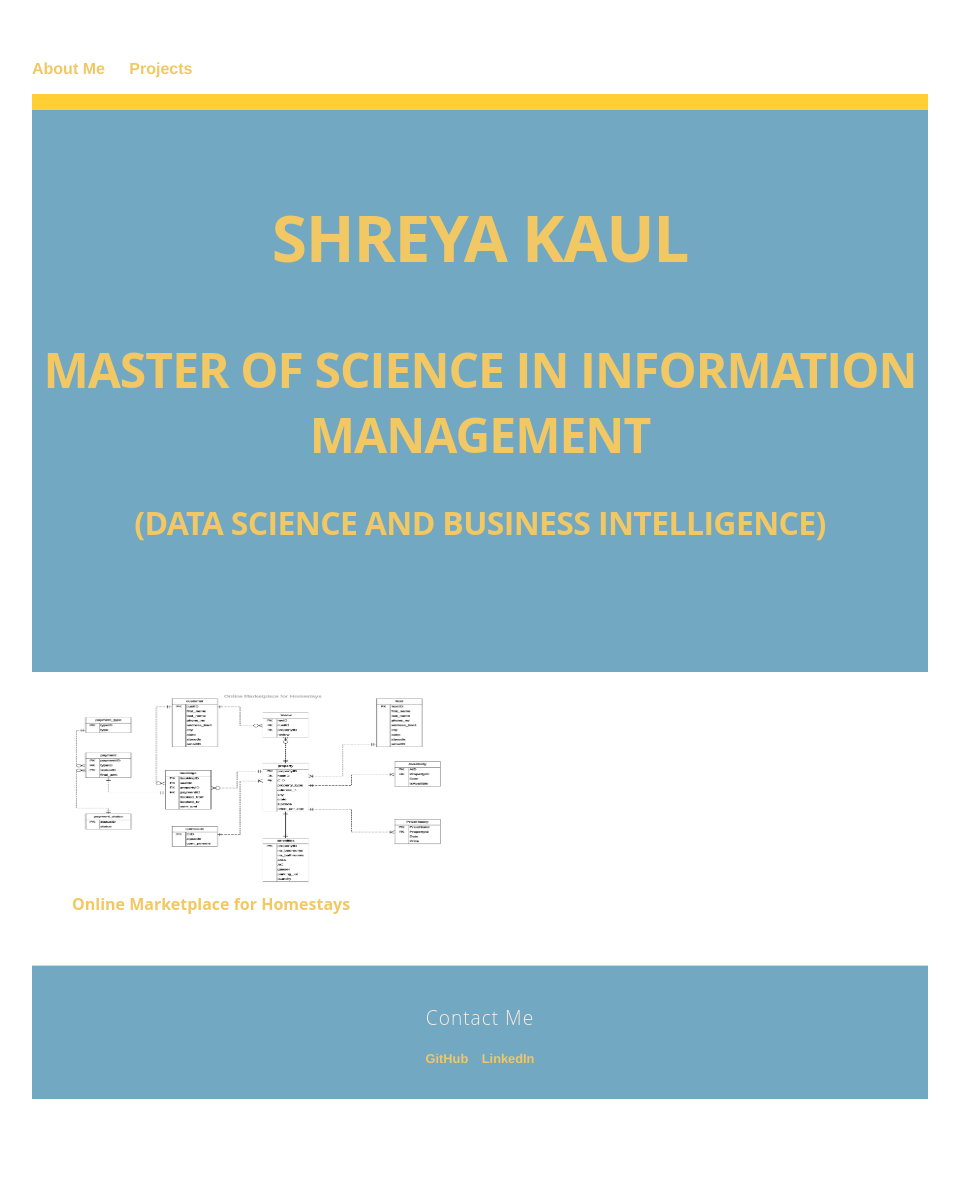
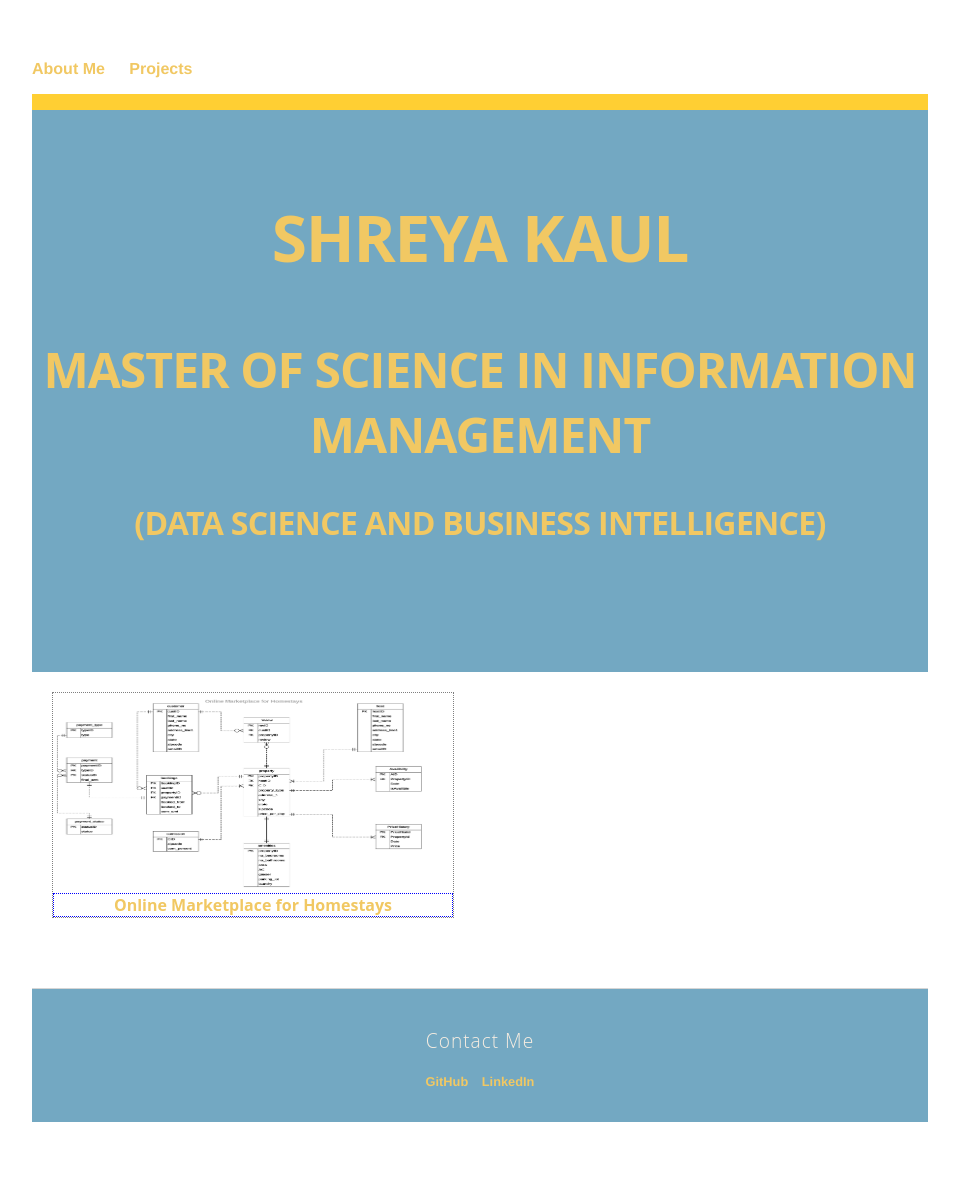
Before and after one commit to shreyakaul/shreyakaul.github.io, a Jekyll site: the page built from Projects.html, in a window 1280 px wide. Shown: the whole page, without its empty margins (160-1119 px from the left). Built offline with Jekyll 4.4.1, drawn with Linux system fonts in a browser that asks for light colours; before the commit the page ends 1159 px from its top, so only the background shows below that.

Commit message:
Update main.css

```diff
--- a/css/main.css
+++ b/css/main.css
@@ -213,6 +213,19 @@ a {
     color: #F1C863;
 }
 
+figure {
+    display: inline-block;
+    border: 1px dotted gray;
+    margin: 20px; /* adjust as needed */
+}
+figure img {
+    vertical-align: top;
+}
+figure figcaption {
+    border: 1px dotted blue;
+    text-align: center;
+}
+
 @media only screen and (max-width: 500px) {
     .masthead {
         padding: 3em 0;
```
